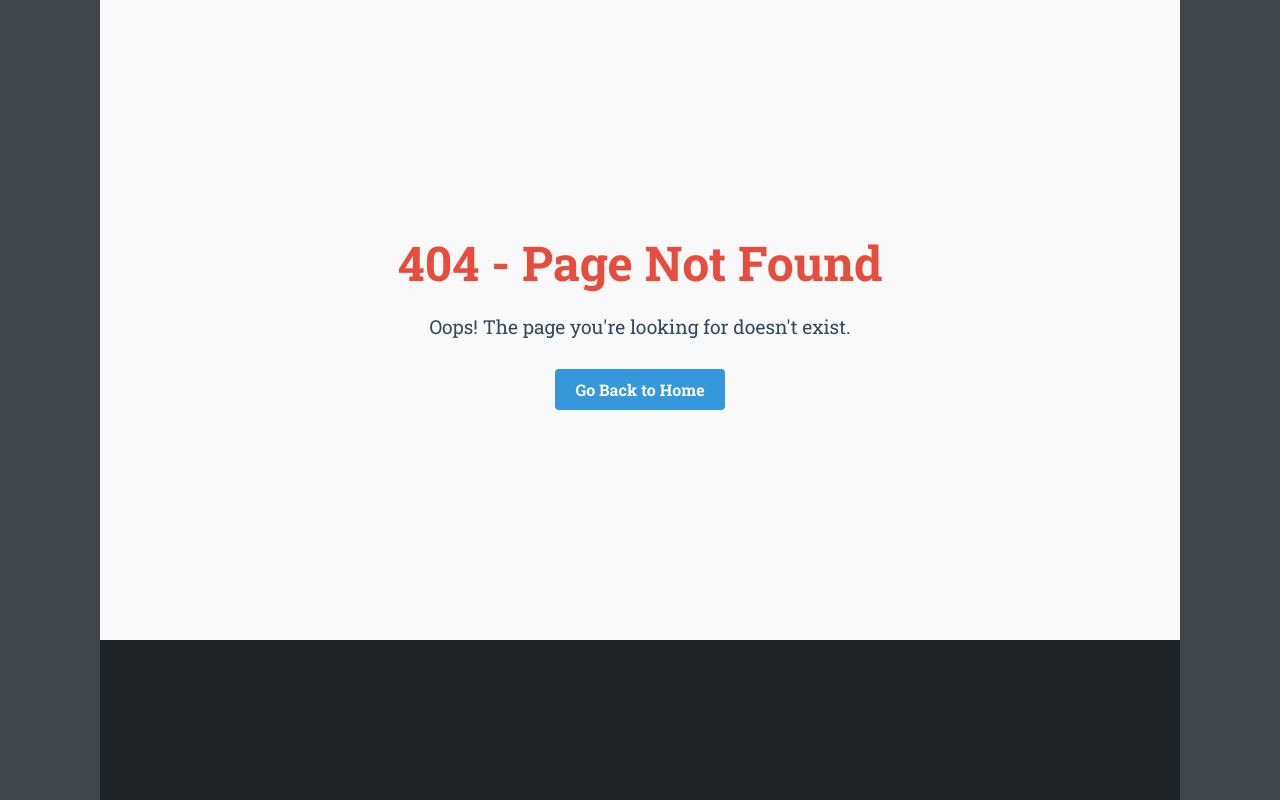
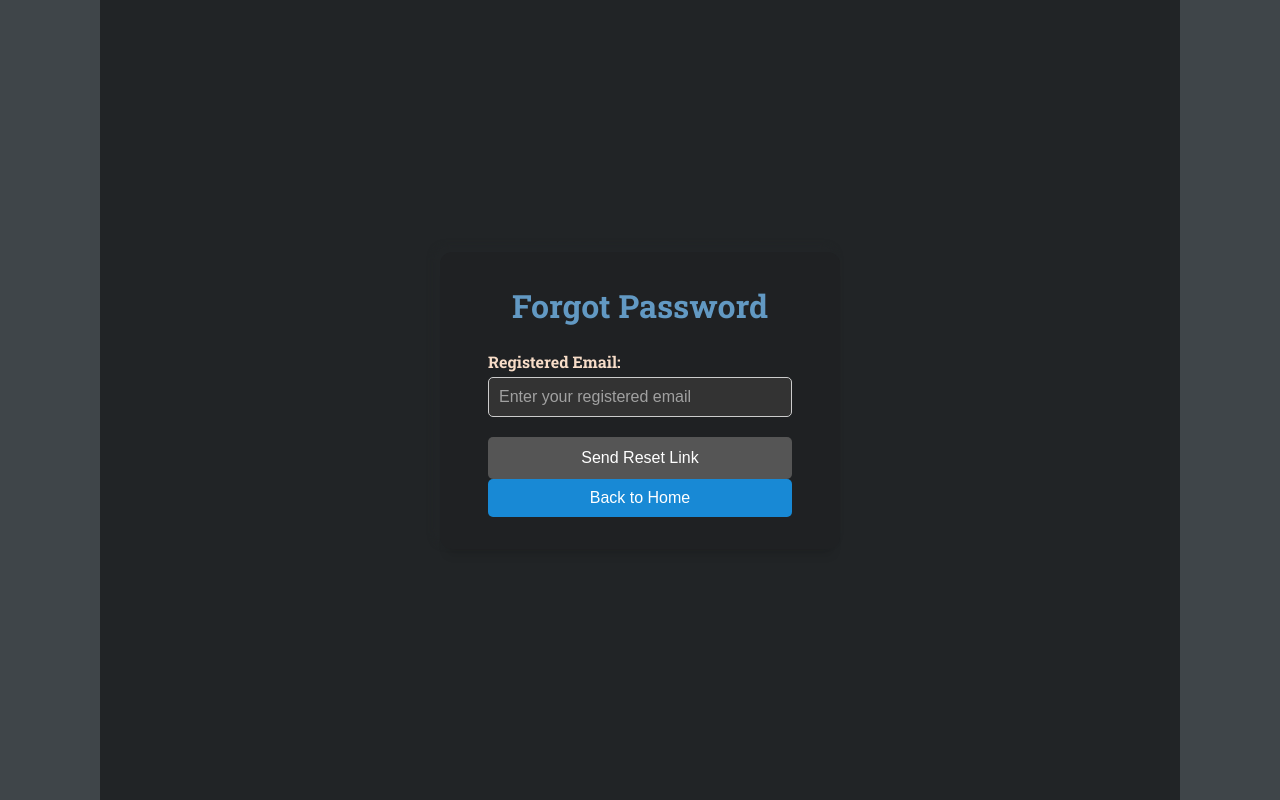
Before and after one commit to fchowdhury0/tuah-tuah-movies, a React (Create React App) app: page /forgot-password in a window 1280 px wide. Before the commit this address had no page. Built offline with nearby package versions, Linux system fonts and the light colour scheme.

Commit message:
Fixed forgot password in login

```diff
--- a/src/pages/ForgotPassword/ForgotPassword.jsx
+++ b/src/pages/ForgotPassword/ForgotPassword.jsx
@@ -1,5 +1,6 @@
 import axios from 'axios';
 import React, { useState } from 'react';
+import { useNavigate } from 'react-router-dom';
 import './ForgotPassword.scss';
 
 const ForgotPassword = () => {
@@ -7,6 +8,8 @@
   const [message, setMessage] = useState('');
   const [error, setError] = useState('');
   const [isSubmitting, setIsSubmitting] = useState(false);
+    useState(false);
+    const navigate = useNavigate();
 
   const handleSubmit = async (e) => {
     e.preventDefault();
@@ -14,19 +17,26 @@
     setError('');
     setIsSubmitting(true);
 
-    try {
-      const response = await axios.post('http://localhost:8080/api/auth/forgot-password', { email });
-      setMessage(response.data);
-    } catch (err) {
-      if (err.response) {
-        setError(err.response.data);
-      } else {
-        setError('An unexpected error occurred.');
-      }
-    } finally {
-      setIsSubmitting(false);
-    }
+      setTimeout(() => {
+	  setMessage('Email sent!');
+	  setIsSubmitting(false);
+	  setEmail('');
+      }, 1000);
+
   };
+//    try {
+//      const response = await axios.post('http://localhost:8080/api/auth/forgot-password', { email });
+//      setMessage(response.data);
+//    } catch (err) {
+//      if (err.response) {
+//        setError(err.response.data);
+//      } else {
+//        setError('An unexpected error occurred.');
+//      }
+//    } finally {
+//      setIsSubmitting(false);
+//    }
+//  };
 
   return (
     <div className="forgot-password-page">
@@ -53,7 +63,9 @@
           <button type="submit" className="submit-button" disabled={isSubmitting || !email}>
             {isSubmitting ? 'Sending...' : 'Send Reset Link'}
           </button>
-        </form>
+	</form>
+      <button onClick={() => navigate('/home')} className="back-home-button">Back to Home</button>
+
       </div>
     </div>
   );
```
Also changed, not shown: src/App.js (+10 -5 lines), 1 other file (tests, documents, lock files or other folders).
